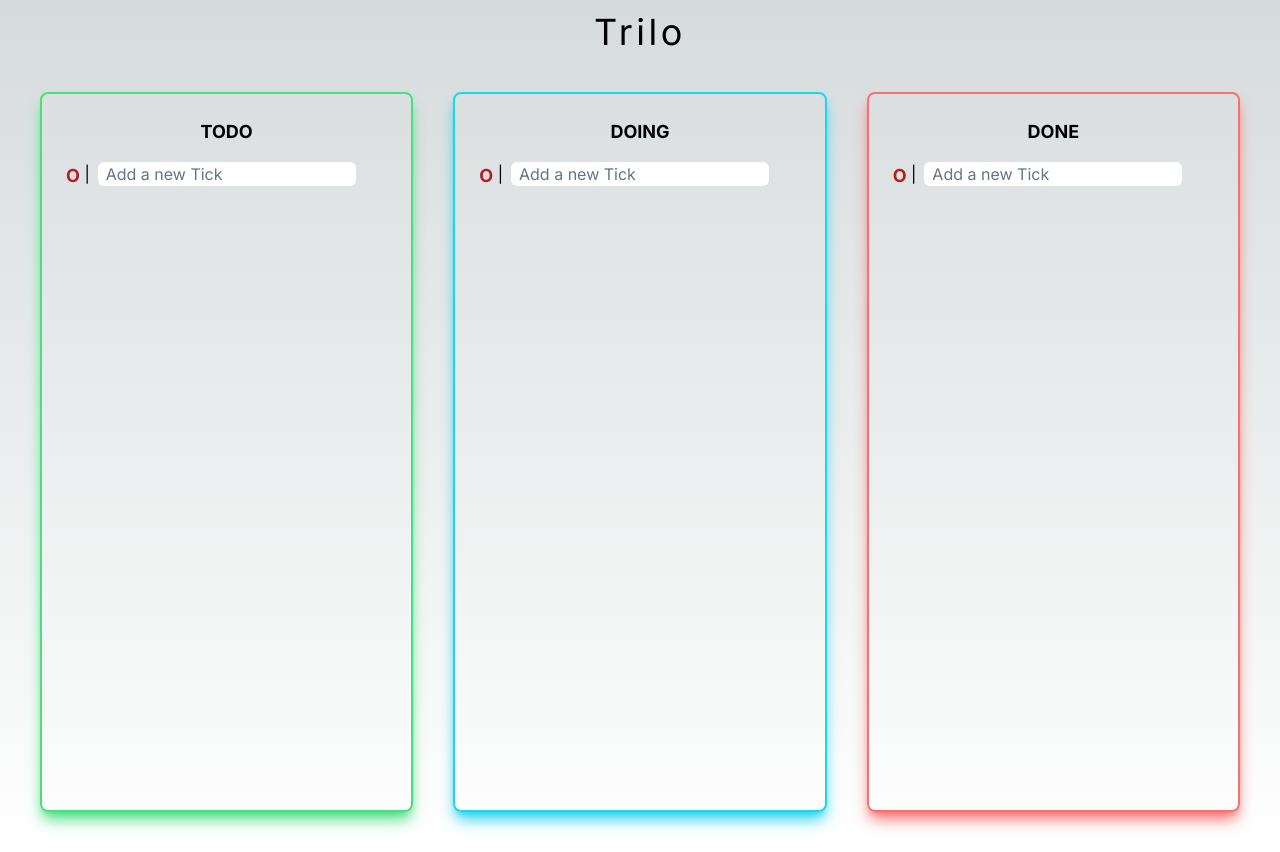
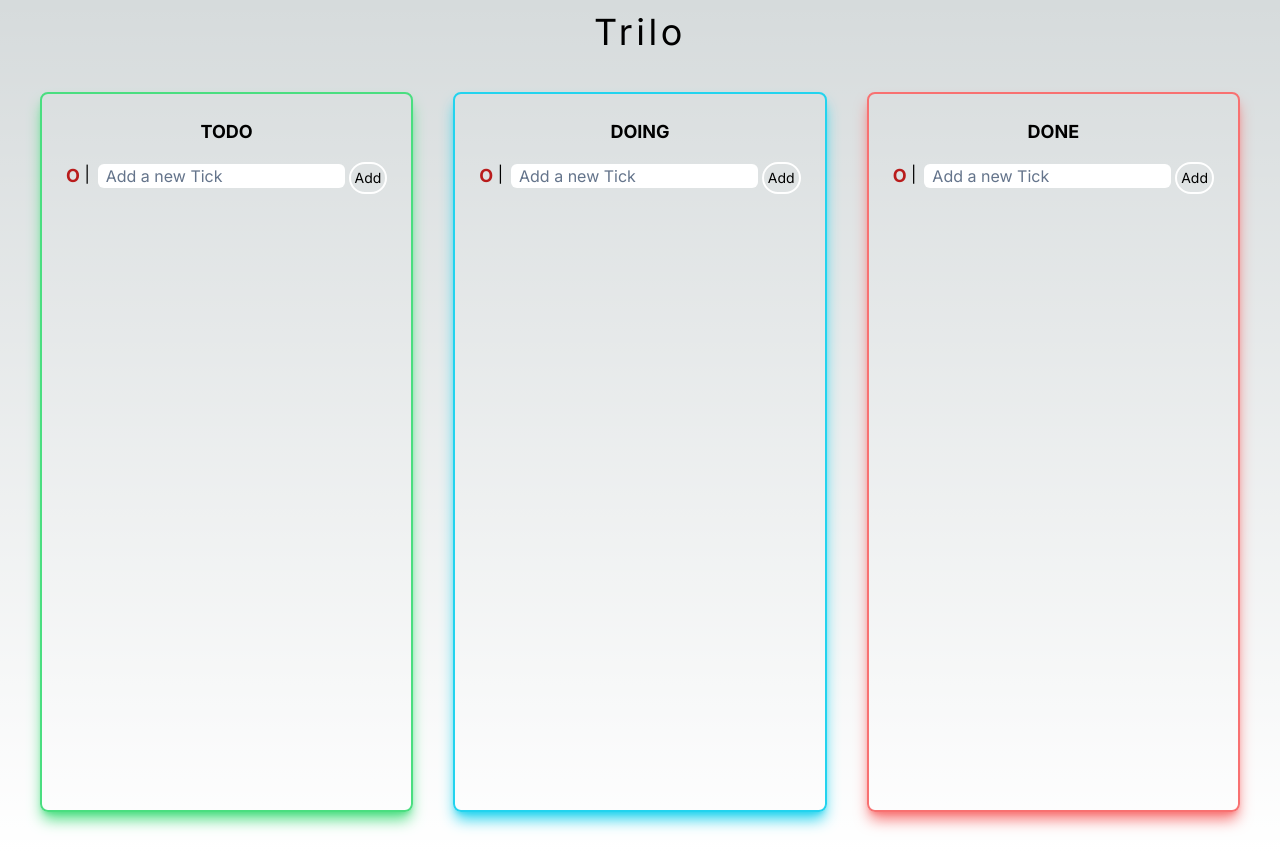
Before and after one commit to Manugc911/trilo, a Next.js app in the folder trilo/: page / in a window 1280 px wide. Built offline with nearby package versions, Linux system fonts and the light colour scheme.

Commit message:
add button

```diff
--- a/trilo/src/app/newTick.tsx
+++ b/trilo/src/app/newTick.tsx
@@ -1,19 +1,23 @@
 'use client'
-export default function NewTick(props:{checked?,addTick}){
-    const {checked=false,addTick} = props;
+export default function NewTick(props: { checked?, addTick }) {
+    const { checked = false, addTick } = props;
 
-const keydownHandler= (event)=>{
-    console.log(event.keyCode);
-    if(event.keyCode==13){
-        addTick(event.target.value);event.target.value="";
+    const keydownHandler = (event) => {
+        console.log(event.keyCode);
+        if (event.keyCode == 13) {
+            addTick(event.target.value); event.target.value = "";
+        }
     }
+    const click = (event) => {
 
-}
+            addTick(event.target.value); event.target.value = "";
 
-    return(
+    }
+    return (
         <div className="flex flex-nowrap">
-            <span className="text-nowrap font-bold text-lg text-red-700">{checked?"X ":"O "}</span><span>&nbsp;|</span>
-            <span><input type="text" placeholder="Add a new Tick" onKeyDown={keydownHandler} className="ml-2 px-2 rounded-md placeholder-slate-500 w-full"></input></span>
+            <span className="text-nowrap font-bold text-lg text-red-700">{checked ? "X " : "O "}</span><span>&nbsp;|</span>
+            <span><input type="text" placeholder="Add a new Tick" onKeyDown={keydownHandler} className="ml-2 px-2 rounded-md placeholder-slate-500 w-full mt-0.5"></input></span>
+            <button onClick={click} className="ml-3 rounded-full p-1 text-sm border-white border-2 border-solid ">Add</button>
         </div>
     )
 }
--- a/trilo/src/app/taskList.tsx
+++ b/trilo/src/app/taskList.tsx
@@ -114,7 +114,7 @@ export default function TaskList(Props: { title: string, content?: Array<ValueTi
   }
 
   return (
-    <section onDrop={drop} onDragOver={allowDrop} className={colorBorder + " h-full justify-between rounded-lg p-6 border-solid border-2 shadow-lg shadow-black"}>
+    <section onDrop={drop} onDragOver={allowDrop} className={colorBorder + " h-full  justify-between rounded-lg p-6 border-solid border-2 shadow-lg shadow-black"}>
       <div className="w-full">
         <h2 className="text-center font-bold text-lg mb-4">{title}</h2>
       </div>
```
